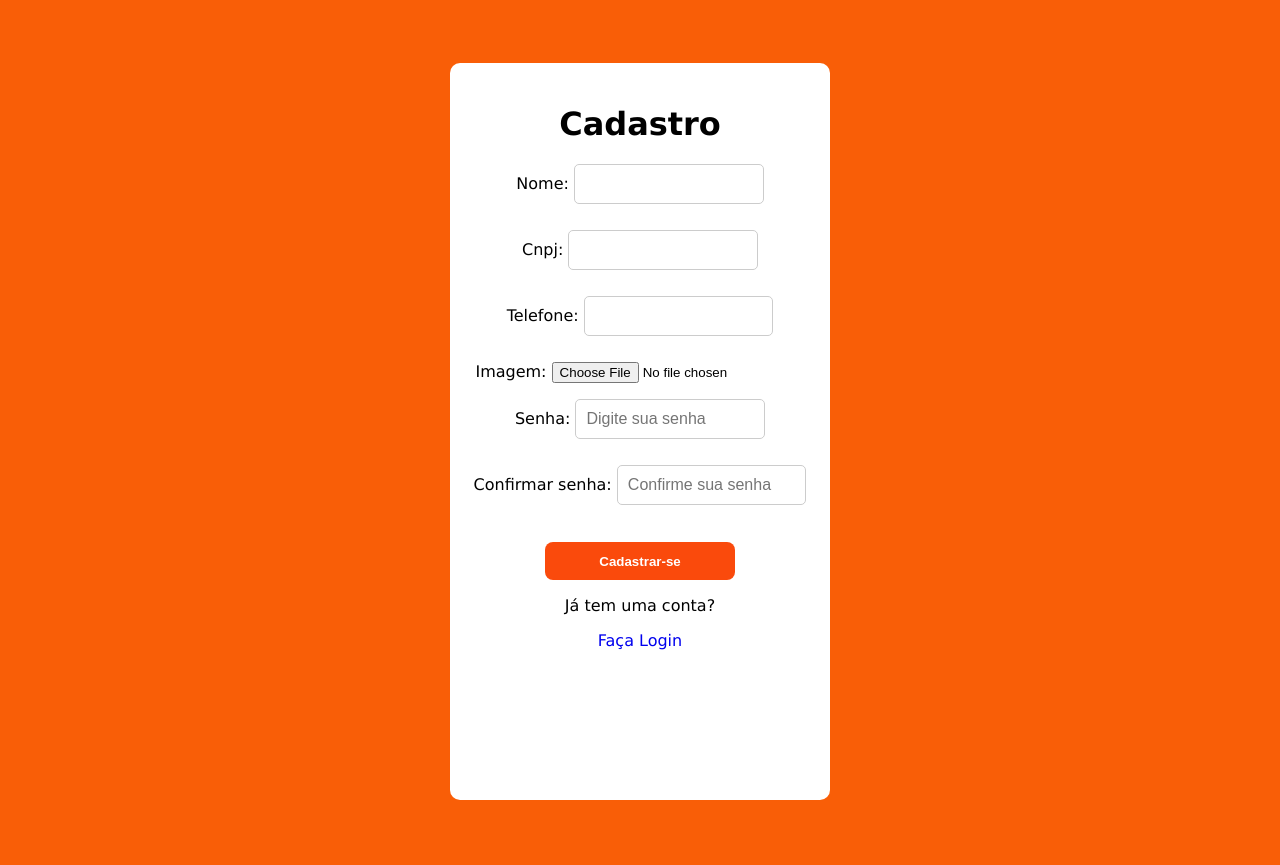
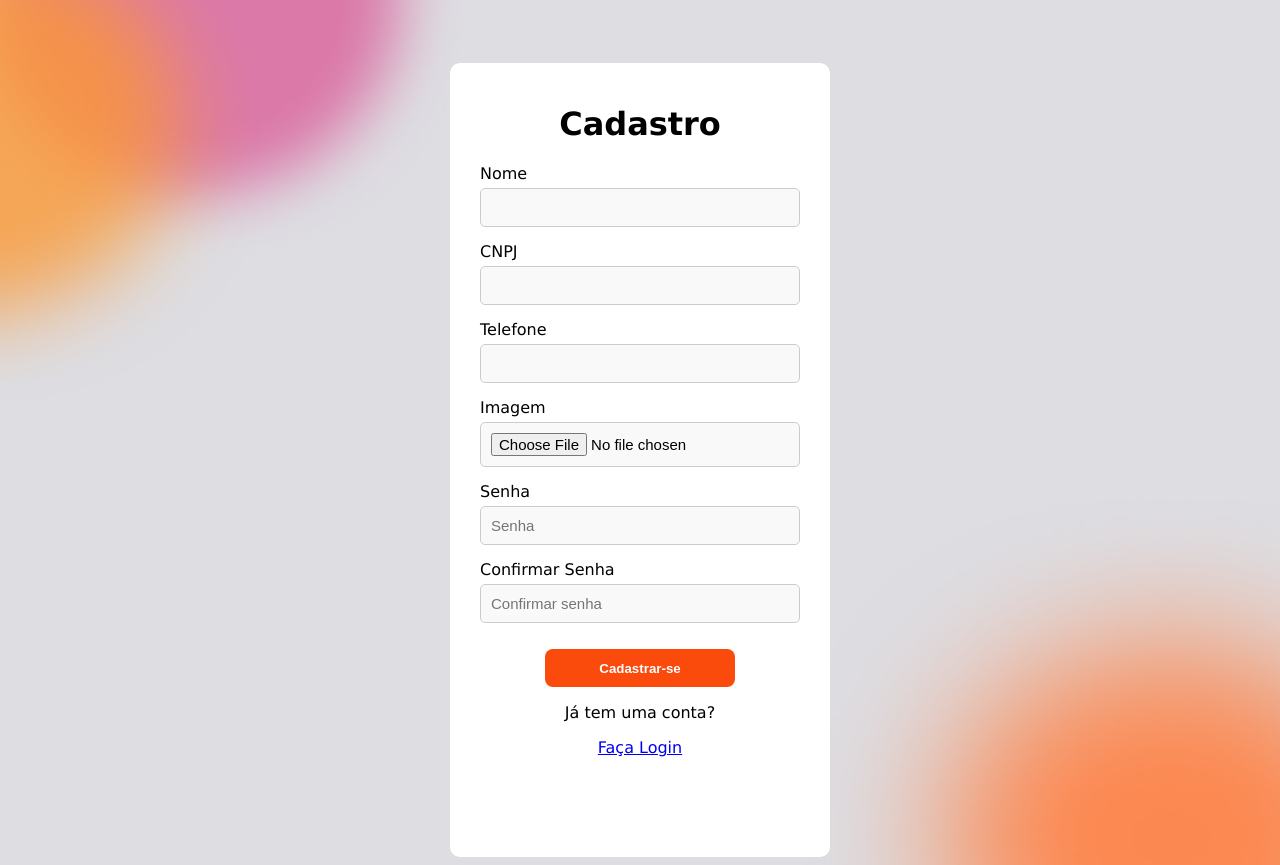
Before and after one commit to adrian5g/Web_Yammi, a Django app: page /dash/cadastro/ in a window 1280 px wide. Before the commit the page ends 800 px from the top, so only its background shows below. Run offline with Django 5.2, Linux system fonts and the light colour scheme.

Commit message:
login e cadastro finalizados

```diff
--- a/dashboard/forms.py
+++ b/dashboard/forms.py
@@ -2,12 +2,24 @@ from .models import Restaurante, ItemCardapio, Pedido, PedidoItem
 from django import forms
 
 class RestauranteCreationForm(forms.ModelForm):
-    senha = forms.CharField(
-        widget=forms.PasswordInput(attrs={'class': 'input-form', 'placeholder': 'Digite sua senha'})
-    )
-    confirmar_senha = forms.CharField(
-        widget=forms.PasswordInput(attrs={'class': 'input-form', 'placeholder': 'Confirme sua senha'})
-    )
+    senha = forms.CharField(widget=forms.PasswordInput(attrs={'placeholder': 'Senha'}))
+    confirmar_senha = forms.CharField(widget=forms.PasswordInput(attrs={'placeholder': 'Confirmar senha'}))
+
+    class Meta:
+        model = Restaurante
+        fields = ['nome', 'cnpj', 'telefone', 'imagem', 'senha', 'confirmar_senha']
+        widgets = {
+            'nome': forms.TextInput(attrs={'placeholder': 'Nome'}),
+            'cnpj': forms.TextInput(attrs={'placeholder': 'CNPJ'}),
+            'telefone': forms.TextInput(attrs={'placeholder': 'Telefone'}),
+            'imagem': forms.ClearableFileInput(),
+        }
+
+    def __init__(self, *args, **kwargs):
+        super().__init__(*args, **kwargs)
+        for field in self.fields.values():
+            field.widget.attrs['class'] = 'form-input'
+
 
     class Meta:
         model = Restaurante
--- a/dashboard/static/css/form.css
+++ b/dashboard/static/css/form.css
@@ -6,7 +6,6 @@
 }
 
 body{
-  background-color: var(--orange-1);
   font-family: 'Lucida Sans', 'Lucida Sans Regular', 'Lucida Grande', 'Lucida Sans Unicode', Geneva, Verdana, sans-serif;
 }
 
@@ -14,12 +13,13 @@ body{
   margin: 0 auto;
   background-color: var(--white);
   width: 30%;
-  padding-bottom: 150px;
+  padding-bottom: 100px;
   padding-top: 20px;
   border-radius: 10px;
   align-items: center;
   text-align: center;
   margin-top: 5%;
+
 }
 
 button[type="submit"]{
@@ -34,20 +34,50 @@ button[type="submit"]{
   text-decoration: none;
 }
 
-input[type="text"],
-input[type="password"],
-input[type="email"],
-select,
-textarea {
-  font-size: 16px;
+form {
+  display: flex;
+  flex-direction: column;
+  align-items: center;
+}
+
+.form-group {
+  width: 100%;
+  max-width: 320px;
+  margin-bottom: 15px;
+  display: flex;
+  flex-direction: column;
+}
+
+.form-group label {
+  margin-bottom: 5px;
+  font-weight: 500;
+  text-align: left;
+}
+
+.form-input {
+  width: 100%;
   padding: 10px;
-  width: 50%;
+  font-size: 15px;
   border: 1px solid #ccc;
   border-radius: 5px;
   box-sizing: border-box;
-  margin-bottom: 10px;
+  background-color: #f9f9f9;
 }
 
-a{
-  text-decoration: none;
+
+.btn-submit {
+  width: 100%;
+  max-width: 320px;
+  padding: 12px;
+  background-color: #f44a06;
+  color: white;
+  font-weight: bold;
+  border: none;
+  border-radius: 8px;
+  cursor: pointer;
+  transition: 0.3s;
 }
+
+.btn-submit:hover {
+  background-color: #d93e00;
+}
--- a/dashboard/templates/auth/form_cadastro.html
+++ b/dashboard/templates/auth/form_cadastro.html
@@ -9,14 +9,42 @@ Cadastro
 {% endblock %}
 
 {% block inputs %}
-{{ form.as_p }}
+  <div class="form-group">
+    <label for="id_nome">Nome</label>
+    {{ form.nome }}
+  </div>
+
+  <div class="form-group">
+    <label for="id_cnpj">CNPJ</label>
+    {{ form.cnpj }}
+  </div>
+
+  <div class="form-group">
+    <label for="id_telefone">Telefone</label>
+    {{ form.telefone }}
+  </div>
+
+  <div class="form-group">
+    <label for="id_imagem">Imagem</label>
+    {{ form.imagem }}
+  </div>
+
+  <div class="form-group">
+    <label for="id_senha">Senha</label>
+    {{ form.senha }}
+  </div>
+
+  <div class="form-group">
+    <label for="id_confirmar_senha">Confirmar Senha</label>
+    {{ form.confirmar_senha }}
+  </div>
+{% endblock %}
+
+{% block submit_text %}
+Cadastrar-se
 {% endblock %}
 
 {% block option_message %}
 <p>Já tem uma conta?</p>
 <a href="{% url 'login' %}">Faça Login</a>
 {% endblock %}
-
-{% block submit_text %}
-Cadastrar-se
-{% endblock %}
--- a/dashboard/templates/auth_form_base.html
+++ b/dashboard/templates/auth_form_base.html
@@ -4,6 +4,15 @@
 <head>
   <meta charset='utf-8'>
   <meta http-equiv='X-UA-Compatible' content='IE=edge'>
+
+<style>
+  body {
+    background-image: url("{% static 'image/Desktop.png' %}");
+    background-size: cover;
+    background-repeat: no-repeat;
+    background-position: center;
+  }
+</style>
 
   <title>
     {% block page_title %}
@@ -26,30 +35,22 @@
 <body>
 
   <div class="all">
+    <h1>{% block form_title %}{% endblock %}</h1>
 
-    <h1>
-      {% block form_title %}
-      {% endblock %}
-    </h1>
-
-    <div class="test">
     <form method="POST" enctype="multipart/form-data">
       {% csrf_token %}
 
       {% block inputs %}
       {% endblock %}
-    </div>
-      <button type="submit">
-        {% block submit_text %}
-        {% endblock %}
+
+      <button type="submit" class="btn-submit">
+        {% block submit_text %}{% endblock %}
       </button>
-
     </form>
 
-    <div>
-      {% block option_message %} {% endblock %}
+    <div class="option-text">
+      {% block option_message %}{% endblock %}
     </div>
-
   </div>
 </body>
 </html>
```
Also changed, not shown: dashboard/templates/auth/form_login.html (+14 -13 lines), dashboard/static/image/Desktop.png (added).
